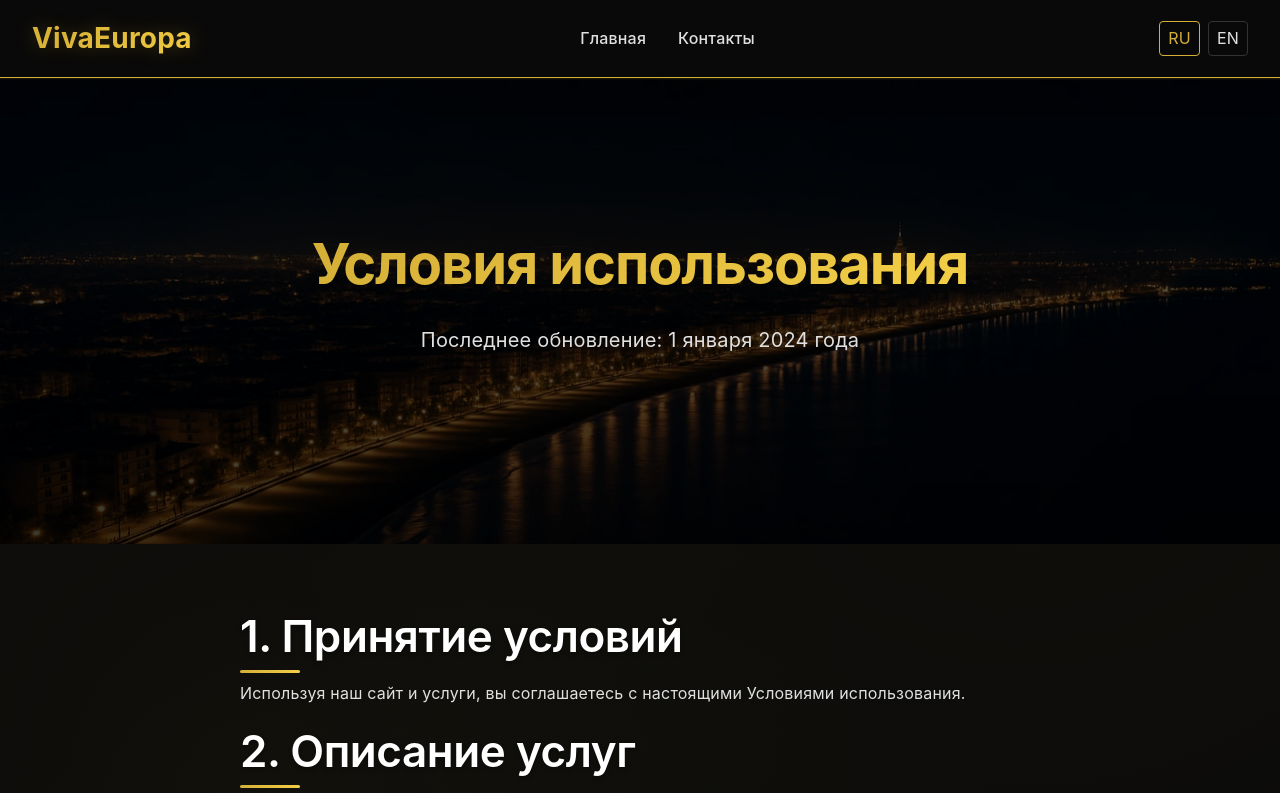
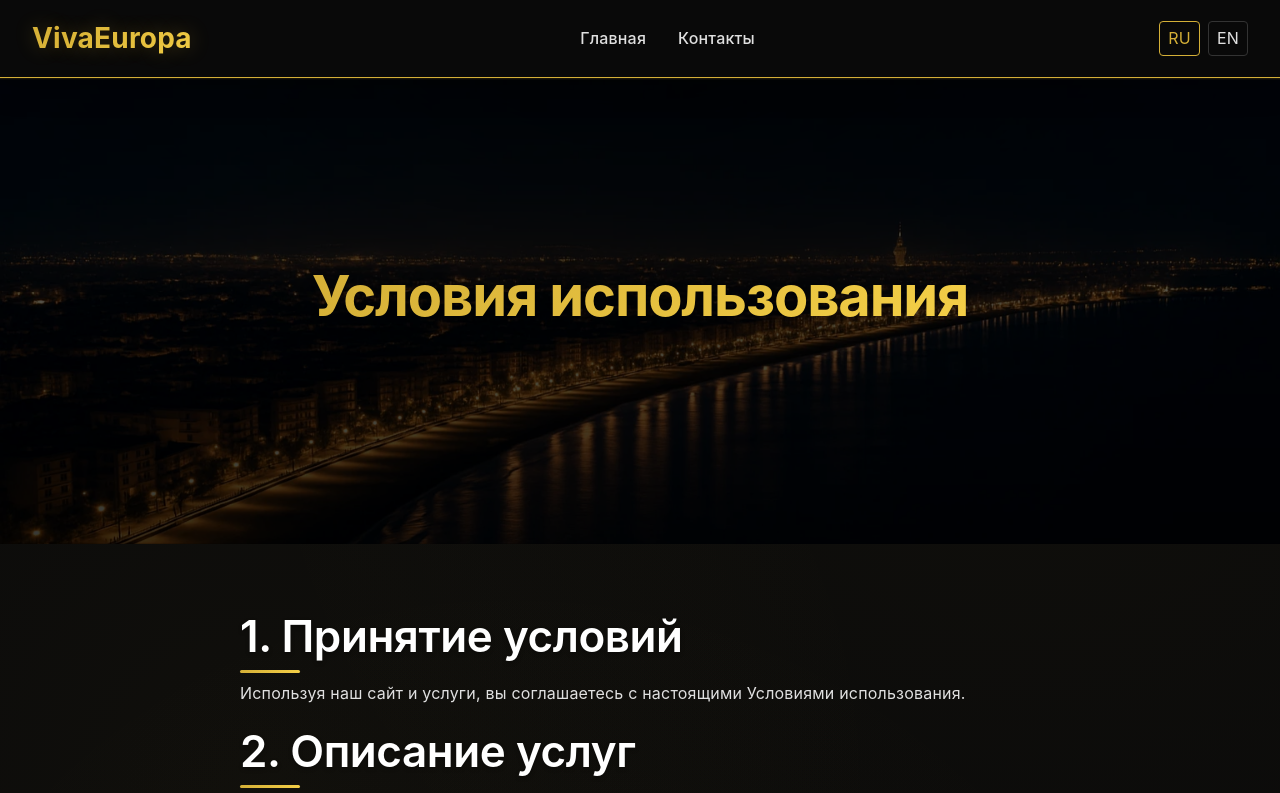
Before and after one commit to vivaeuropasup-creator/vivaeuropa123, a website: page terms_ru.html in a window 1280 px wide. Shown: the top 793 px of the page. Drawn offline with Linux system fonts and the light colour scheme.

Commit message:
Remove last updated date from terms pages

```diff
--- a/terms_ru.html
+++ b/terms_ru.html
@@ -33,7 +33,6 @@
         <section class="hero section">
             <div class="container">
                 <h1>Условия использования</h1>
-                <p class="hero-subtitle">Последнее обновление: 1 января 2024 года</p>
             </div>
         </section>
 
```
Also changed, not shown: terms_en.html (+0 -1 lines).
